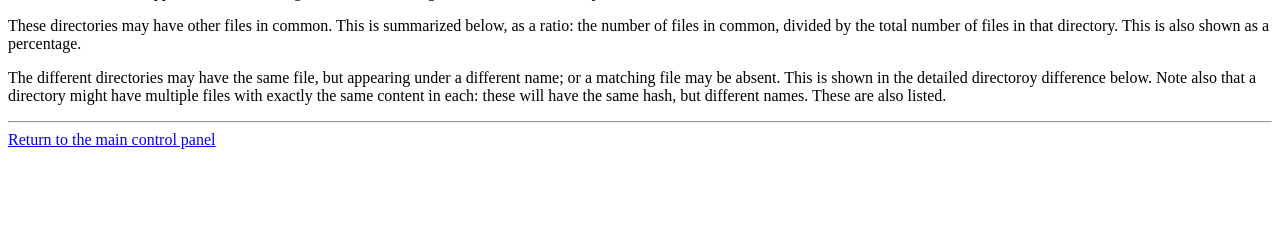
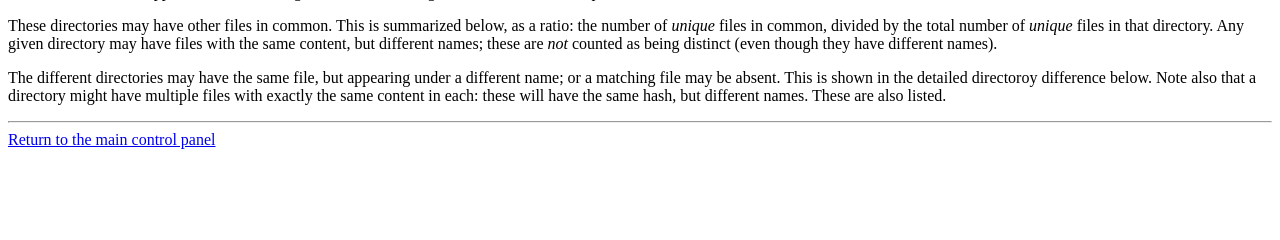
Before and after one commit to linas/archeo, a Python web app: template src/webui/templates/similar-dirs.html in a window 1280 px wide. Shown: the part 97-337 px from the top of the page. Run offline with Jinja, Linux system fonts and the light colour scheme; the template is opened without the code that fills it, so the values that code supplies are empty.

Commit message:
Revise explanation

```diff
--- a/src/webui/templates/similar-dirs.html
+++ b/src/webui/templates/similar-dirs.html
@@ -12,8 +12,11 @@ with the given name and timestamp:
 {{ dirtable }}
 <p>
 These directories may have other files in common. This is summarized
-below, as a ratio: the number of files in common, divided by the total
-number of files in that directory. This is also shown as a percentage.
+below, as a ratio: the number of <i>unique</i> files in common, divided
+by the total number of <i>unique</i> files in that directory. Any given
+directory may have files with the same content, but different names;
+these are <i>not</i> counted as being distinct (even though they have
+different names).
 <p>
 {{ summarytable }}
 <p>
```
